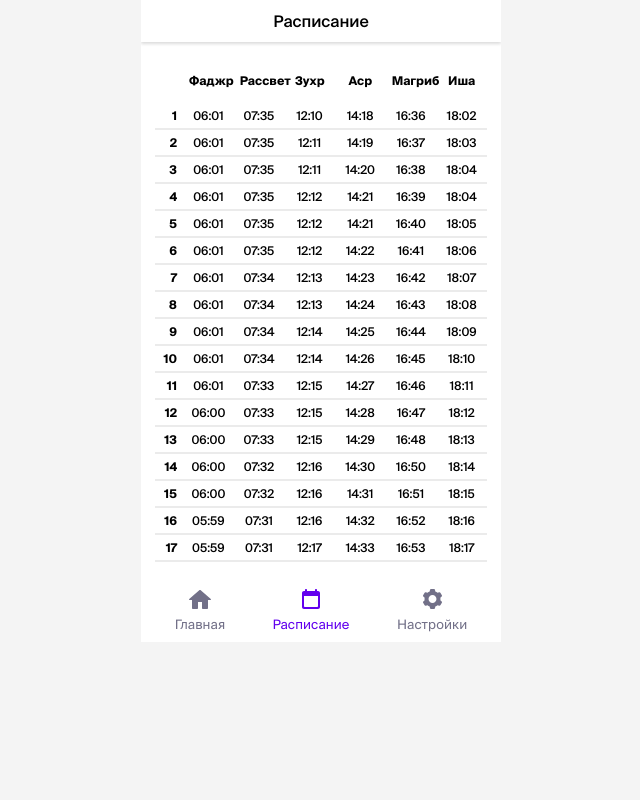
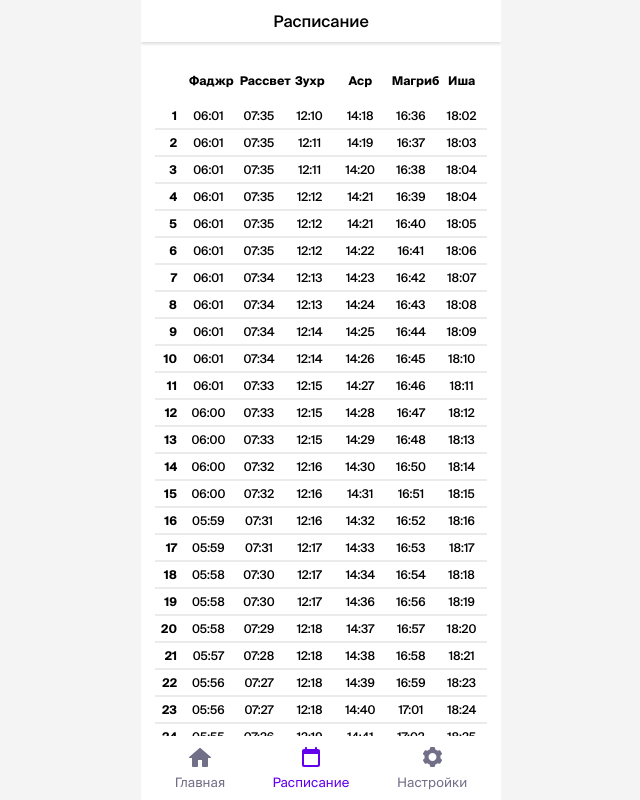
Before and after one commit to timurziev/asr, a Vue app: page / in a window 1280 px wide. Both pictures are taken after a click on the element "Расписание". Shown: the whole page, without its empty margins (319-959 px from the left). Built offline with nearby package versions, Linux system fonts and the light colour scheme.

Commit message:
make wrapper height equal to actual viewport height

```diff
--- a/src/App.vue
+++ b/src/App.vue
@@ -35,7 +35,8 @@ const { loaded } = useSchedule()
   box-sizing: border-box;
   background-color: #ffffff;
   color: #000000;
-  min-height: 642px;
+  height: 100vh;
+  height: calc(var(--vh, 1vh) * 100);
   padding-bottom: 64px; // for navigation
   position: relative;
 
@@ -49,6 +50,10 @@ const { loaded } = useSchedule()
   .next,
   .timetable {
     margin-bottom: 40px;
+
+    @media (max-height: 600px) {
+      margin-bottom: 25px;
+    }
   }
 }
 
--- a/src/components/Next.vue
+++ b/src/components/Next.vue
@@ -56,6 +56,10 @@ const displayLeft = computed(() => {
     font-size: 80px;
     line-height: 1;
     margin-bottom: 10px;
+
+    @media (max-height: 600px) {
+      font-size: 70px;
+    }
   }
 }
 </style>
--- a/src/components/Timetable.vue
+++ b/src/components/Timetable.vue
@@ -105,6 +105,10 @@ const showInfo = (type) => {
     padding: 8px 0;
     font-weight: 500;
 
+    @media (max-height: 600px) {
+      padding: 7px 0;
+    }
+
     &:not(:last-child) {
       border-bottom: 1px solid rgba(0, 0, 0, 0.06);
     }
--- a/src/components/sections/ScheduleSection.vue
+++ b/src/components/sections/ScheduleSection.vue
@@ -32,7 +32,7 @@ const { scheduleForMonth} = useSchedule()
 
 <style lang="scss">
 .schedule {
-  max-height: 568px;
+  max-height: 100%;
   overflow-y: auto;
 
   -ms-overflow-style: none;  /* IE and Edge */
--- a/src/main.js
+++ b/src/main.js
@@ -3,3 +3,29 @@ import './style.scss'
 import App from './App.vue'
 
 createApp(App).mount('#app')
+
+
+// Vanilla
+
+function debounce (f, ms) {
+  let isCoolDown = false
+
+  return function () {
+    if (isCoolDown) return
+
+    f.apply(this, arguments)
+
+    isCoolDown = true
+
+    setTimeout(() => isCoolDown = false, ms)
+  }
+}
+
+function setVh () {
+  let vh = window.innerHeight * 0.01;
+  document.documentElement.style.setProperty('--vh', `${vh}px`);
+}
+
+setVh()
+
+window.addEventListener('resize', debounce(setVh, 500));
```
